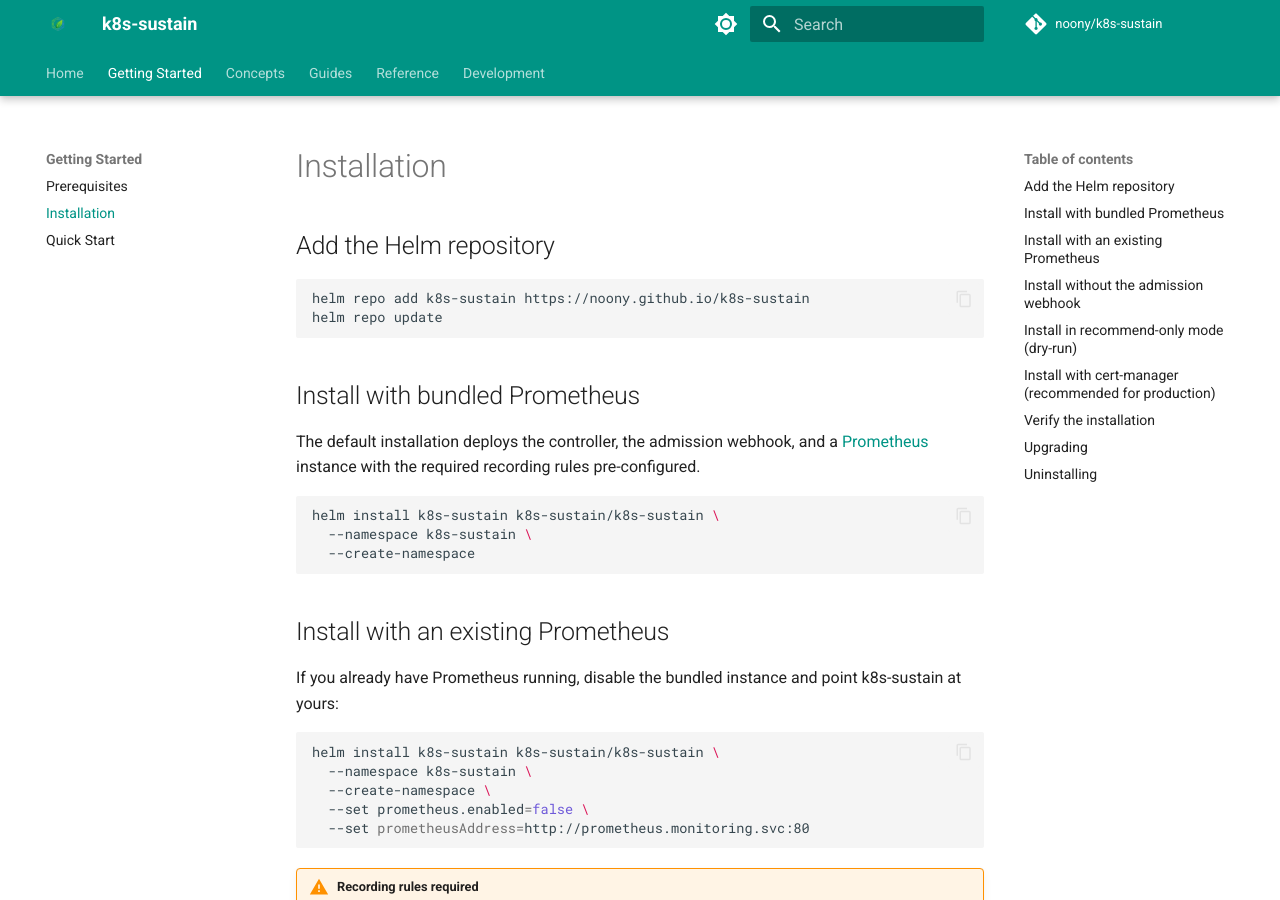
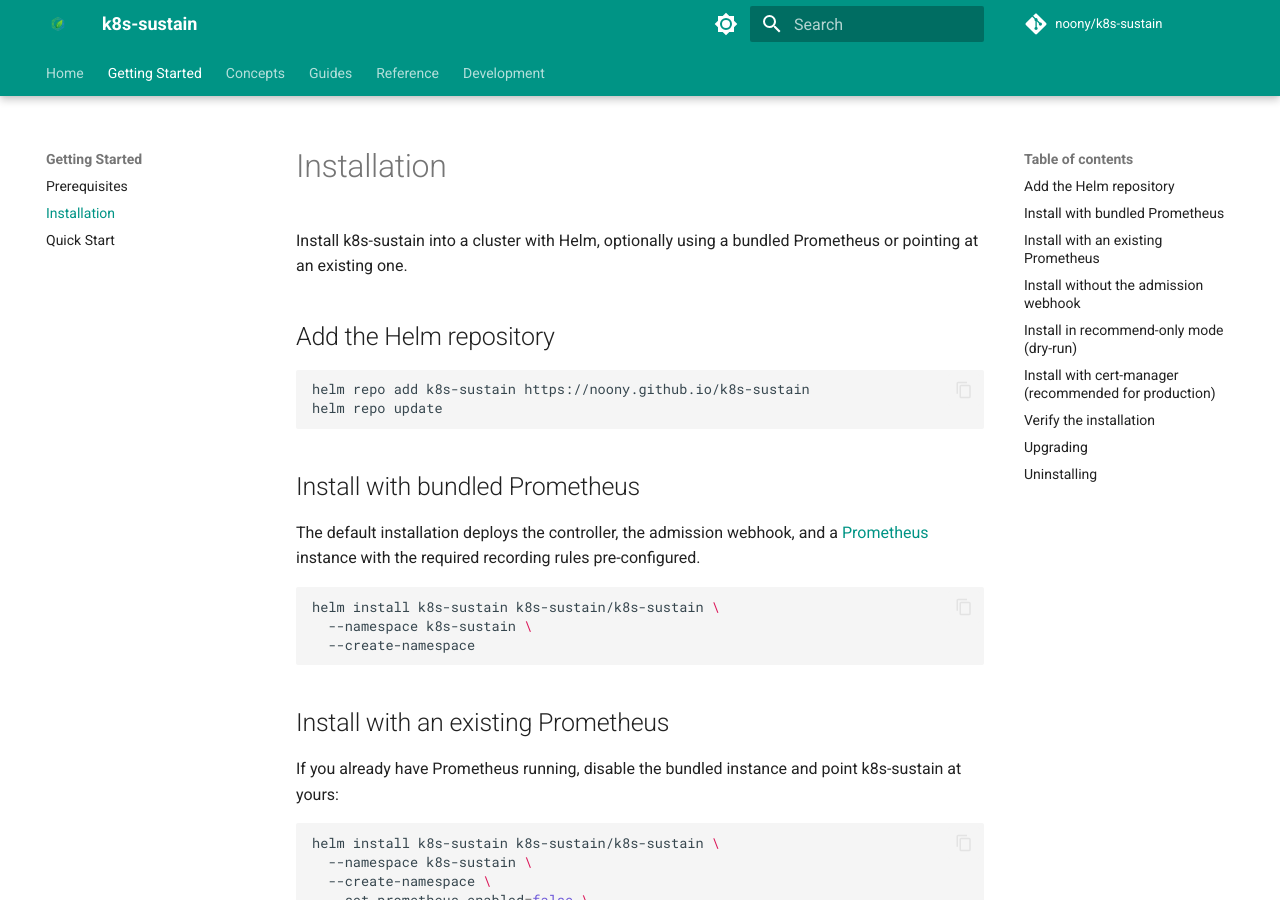
Before and after one commit to noony/k8s-sustain, an MkDocs documentation site: the page built from docs/getting-started/installation.md, in a window 1280 px wide and 900 px high. Built offline with MkDocs 1.6.1 and Material for MkDocs 9.7.7, drawn with Linux system fonts in a browser that asks for light colours; comment, search, counter and statistics services are not loaded.

Commit message:
docs(polish): apply page structure conventions
Add a one-sentence summary at the top of installation, prerequisites,
and development pages so they open with a direct statement of what
the page is, before the first H2.

```diff
--- a/docs/getting-started/installation.md
+++ b/docs/getting-started/installation.md
@@ -1,4 +1,6 @@
 # Installation
+
+Install k8s-sustain into a cluster with Helm, optionally using a bundled Prometheus or pointing at an existing one.
 
 ## Add the Helm repository
 
```
Also changed, not shown: docs/development.md (+2 -0 lines), docs/getting-started/prerequisites.md (+2 -0 lines).
